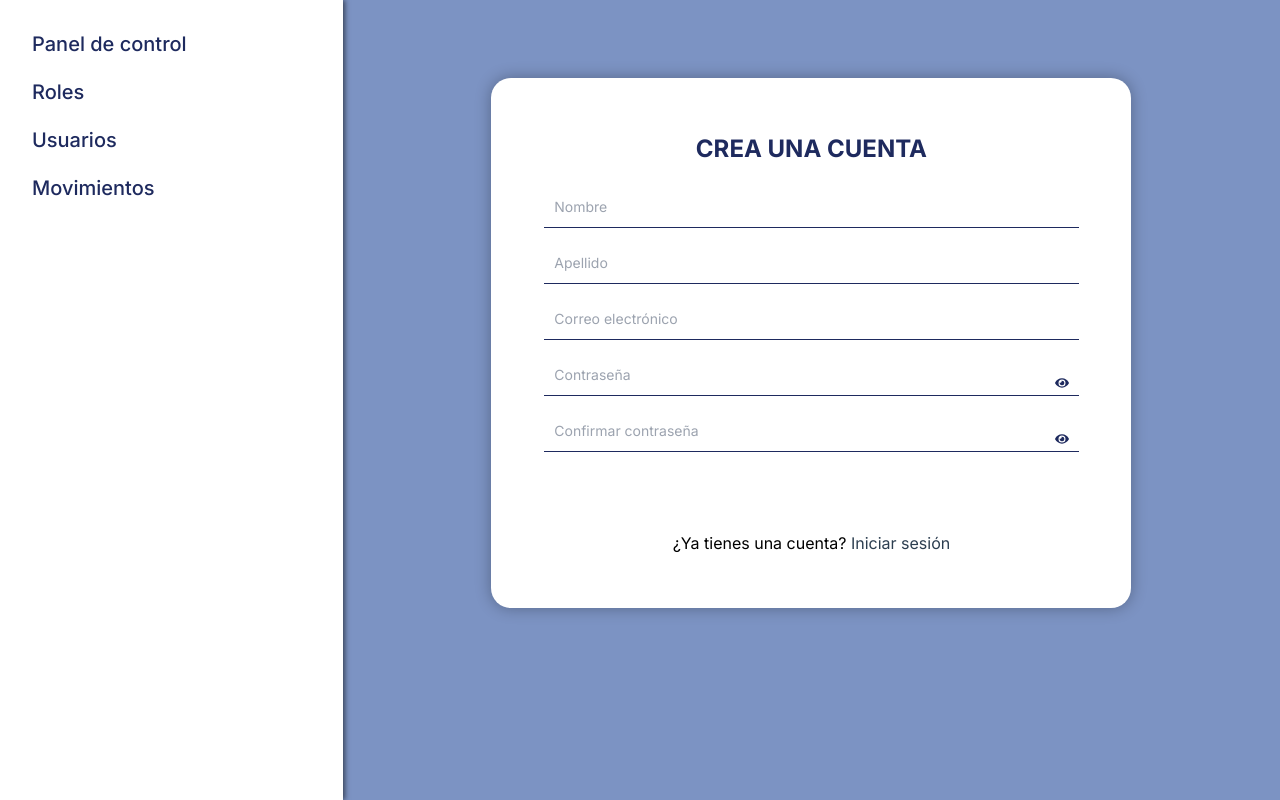
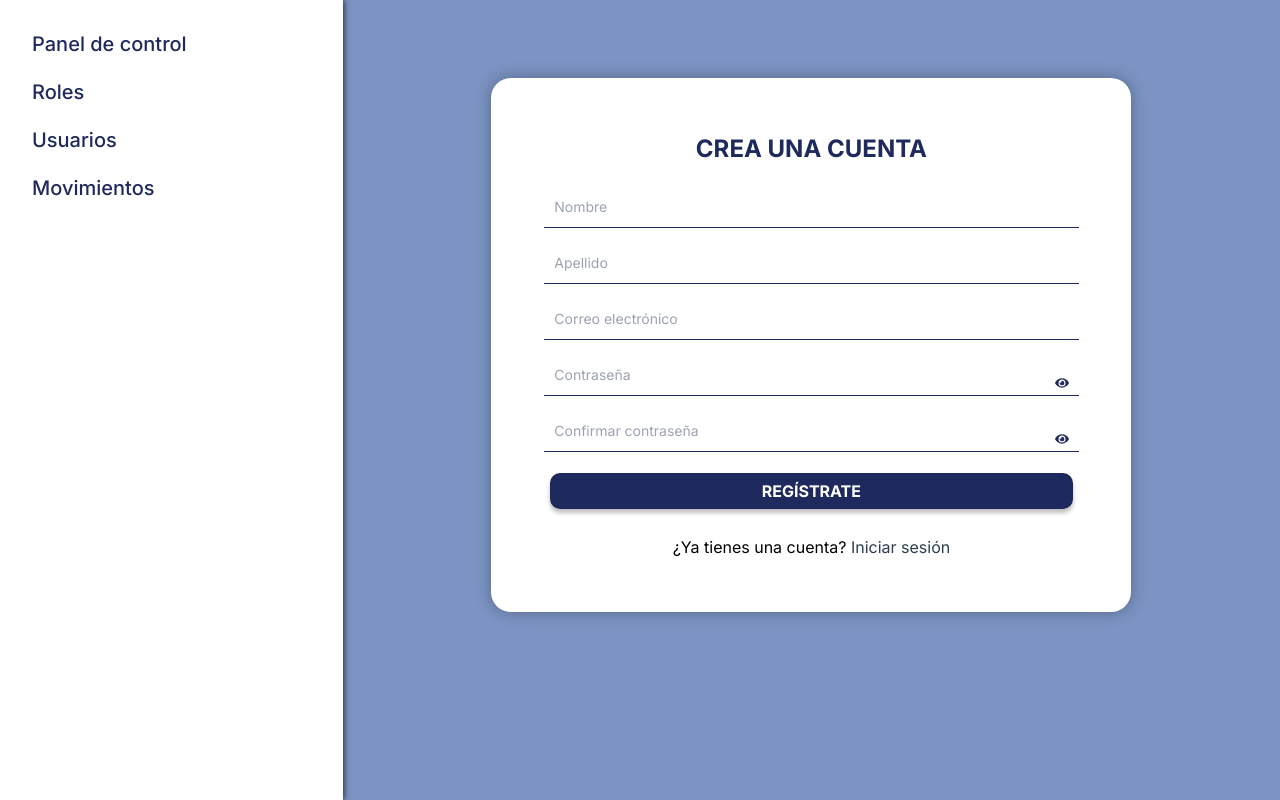
Before and after one commit to RaulBecerraB/TechShare-FrontEnd, a Next.js app: page /admin/register in a window 1280 px wide. Built offline with nearby package versions, Linux system fonts and the light colour scheme.

Commit message:
fix(register): correct import error and change text from English to Spanish
    - Fixed a minor import issue in the registration form
    - Updated text fields and labels from English to Spanish

```diff
--- a/src/app/admin/register/page.tsx
+++ b/src/app/admin/register/page.tsx
@@ -6,6 +6,7 @@ import TextField from "@/components/Inputs/TextField";
 import PasswordField from "@/components/Inputs/PasswordField";
 import '@/styles/containers.css'
 import '@/styles/form.css'
+import '@/styles/buttons.css'
 
 export default function Register() {
     // Estados para capturar los valores de los inputs
@@ -92,7 +93,7 @@ export default function Register() {
                 <button
                     className="primary-button font-bold"
                     type="submit">
-                    REGISTER
+                    REGÍSTRATE
                 </button>
             </form>
             <p>¿Ya tienes una cuenta? <a href="#">Iniciar sesión</a></p>
```
